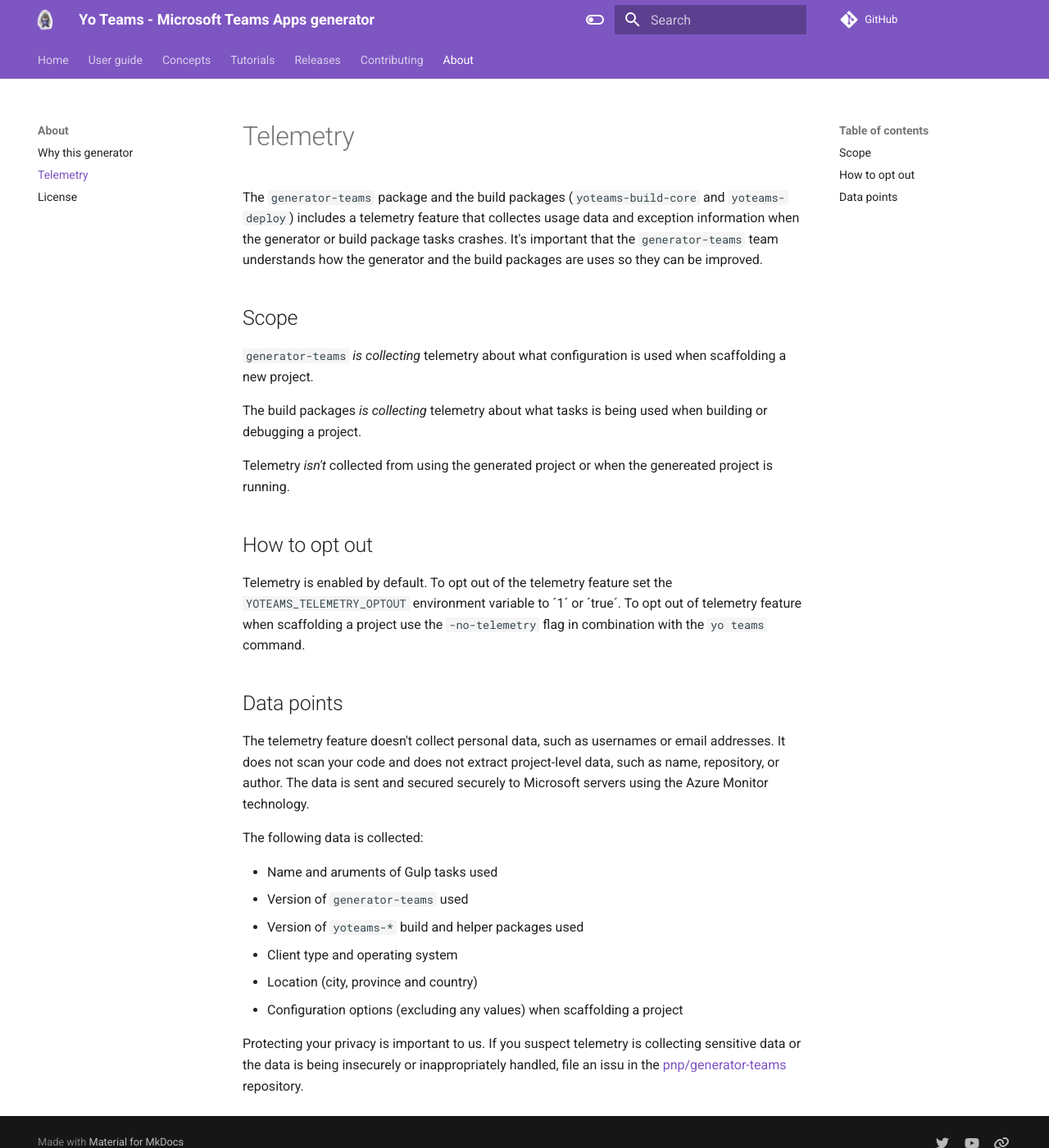
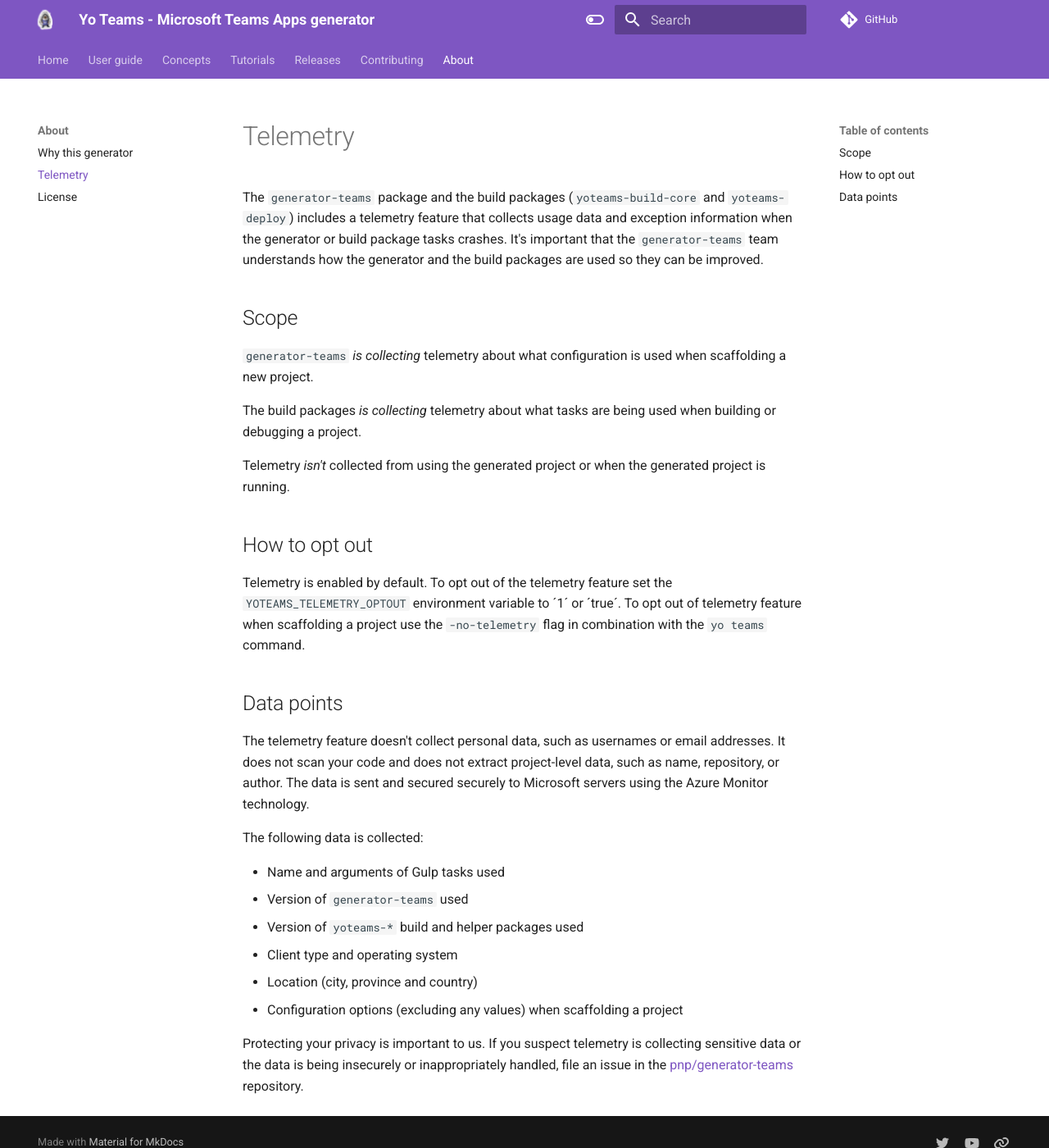
Before and after one commit to pnp/generator-teams, an MkDocs documentation site: the page built from docs/docs/about/telemetry.md, in a window 1280 px wide and 1400 px high. Shown: the whole window at 82% size. Built offline with MkDocs 1.6.1 and Material for MkDocs 9.7.7, drawn with Linux system fonts in a browser that asks for light colours; comment, search, counter and statistics services are not loaded.

Commit message:
Fix typing mistakes

```diff
--- a/docs/docs/about/telemetry.md
+++ b/docs/docs/about/telemetry.md
@@ -1,14 +1,14 @@
 # Telemetry
 
-The `generator-teams` package and the build packages (`yoteams-build-core` and `yoteams-deploy`) includes a telemetry feature that collectes usage data and exception information when the generator or build package tasks crashes. It's important that the `generator-teams` team understands how the generator and the build packages are uses so they can be improved.
+The `generator-teams` package and the build packages (`yoteams-build-core` and `yoteams-deploy`) includes a telemetry feature that collects usage data and exception information when the generator or build package tasks crashes. It's important that the `generator-teams` team understands how the generator and the build packages are used so they can be improved.
 
 ## Scope
 
 `generator-teams` *is collecting* telemetry about what configuration is used when scaffolding a new project.
 
-The build packages *is collecting* telemetry about what tasks is being used when building or debugging a project.
+The build packages *is collecting* telemetry about what tasks are being used when building or debugging a project.
 
-Telemetry *isn't* collected from using the generated project or when the genereated project is running.
+Telemetry *isn't* collected from using the generated project or when the generated project is running.
 
 ## How to opt out
 
@@ -20,11 +20,11 @@ The telemetry feature doesn't collect personal data, such as usernames or email
 
 The following data is collected:
 
-* Name and aruments of Gulp tasks used
+* Name and arguments of Gulp tasks used
 * Version of `generator-teams` used
 * Version of `yoteams-*` build and helper packages used
 * Client type and operating system
 * Location (city, province and country)
 * Configuration options (excluding any values) when scaffolding a project
 
-Protecting your privacy is important to us. If you suspect telemetry is collecting sensitive data or the data is being insecurely or inappropriately handled, file an issu in the [pnp/generator-teams](https://aka.ms/yoteams) repository.
+Protecting your privacy is important to us. If you suspect telemetry is collecting sensitive data or the data is being insecurely or inappropriately handled, file an issue in the [pnp/generator-teams](https://aka.ms/yoteams) repository.
```
